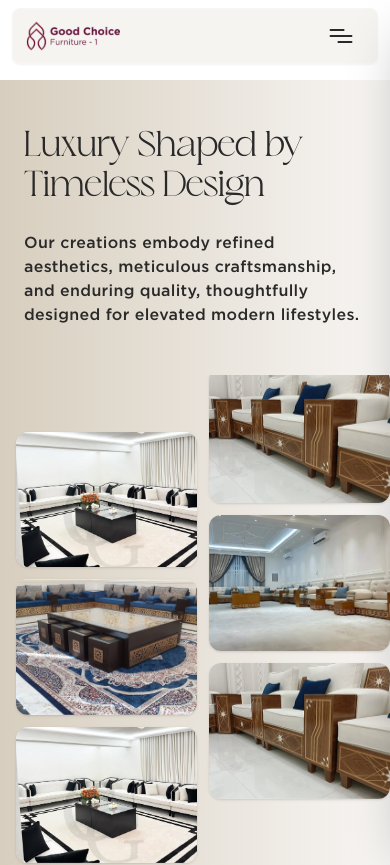
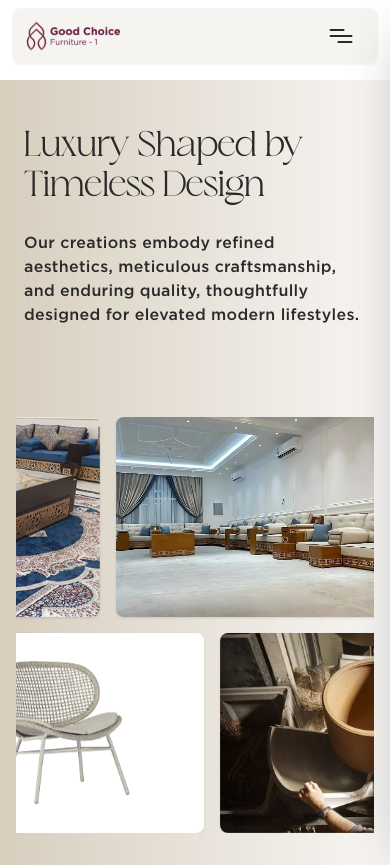
Before and after one commit to Nurit-Ltd/good-choice, a Next.js app: page /about in a window 390 px wide. Shown: the top 865 px of the page. Built offline with nearby package versions, Linux system fonts and the light colour scheme.

Commit message:
feat: add responsive hero section with infinite marquee image grids for about page

```diff
--- a/src/components/features/about/hero-about.tsx
+++ b/src/components/features/about/hero-about.tsx
@@ -1,10 +1,86 @@
+"use client";
+
 import Image from "next/image";
+
+interface MarqueeItem {
+  id: string;
+  src: string;
+  alt: string;
+}
+
+const COLUMN_1_IMAGES: MarqueeItem[] = [
+  { id: "c1-1", src: "/images/about/hero/ah-1.jpg", alt: "Luxury sofa and table interior design" },
+  { id: "c1-2", src: "/images/about/hero/ah-3.png", alt: "Elevated modern living room interior" },
+  { id: "c1-3", src: "/images/about/hero/ah-2.jpg", alt: "Lounge seating with accent lighting" },
+  { id: "c1-4", src: "/images/about/hero/ah-4.png", alt: "Handcrafted wooden armchair" },
+  { id: "c1-5", src: "/images/home/collections/collection-1.png", alt: "Bespoke collection chair" },
+  { id: "c1-6", src: "/images/home/furniture-made-process/art-furniture.webp", alt: "Art of furniture making" },
+];
+
+const COLUMN_2_IMAGES: MarqueeItem[] = [
+  { id: "c2-1", src: "/images/about/hero/ah-4.png", alt: "Handcrafted wooden armchair furniture" },
+  { id: "c2-2", src: "/images/about/hero/ah-2.jpg", alt: "Lounge seating with carpet" },
+  { id: "c2-3", src: "/images/about/hero/ah-1.jpg", alt: "Luxury sofa interior design" },
+  { id: "c2-4", src: "/images/about/hero/ah-3.png", alt: "Modern luxury living space" },
+  { id: "c2-5", src: "/images/home/collections/collection-2.png", alt: "Contemporary living room piece" },
+  { id: "c2-6", src: "/images/home/furniture-made-process/made-furniture.webp", alt: "Artisan at work" },
+];
+
+// Duplicate items for 100% seamless infinite loop
+const col1Loop = [...COLUMN_1_IMAGES, ...COLUMN_1_IMAGES];
+const col2Loop = [...COLUMN_2_IMAGES, ...COLUMN_2_IMAGES];
 
 export function HeroAbout() {
   return (
     <section className="w-full relative overflow-hidden bg-[#F8F6F4] mt-4">
+      {/* Dynamic Keyframe Animations for Infinite Marquee */}
+      <style>{`
+        @keyframes heroMarqueeUp {
+          0% { transform: translateY(0%); }
+          100% { transform: translateY(-50%); }
+        }
+
+        @keyframes heroMarqueeDown {
+          0% { transform: translateY(-50%); }
+          100% { transform: translateY(0%); }
+        }
+
+        @keyframes heroMarqueeLeft {
+          0% { transform: translateX(0%); }
+          100% { transform: translateX(-50%); }
+        }
+
+        @keyframes heroMarqueeRight {
+          0% { transform: translateX(-50%); }
+          100% { transform: translateX(0%); }
+        }
+
+        .animate-hero-up {
+          animation: heroMarqueeUp 28s linear infinite;
+        }
+
+        .animate-hero-down {
+          animation: heroMarqueeDown 28s linear infinite;
+        }
+
+        .animate-hero-left {
+          animation: heroMarqueeLeft 24s linear infinite;
+        }
+
+        .animate-hero-right {
+          animation: heroMarqueeRight 24s linear infinite;
+        }
+
+        .hero-marquee-wrapper:hover .animate-hero-up,
+        .hero-marquee-wrapper:hover .animate-hero-down,
+        .hero-marquee-wrapper:hover .animate-hero-left,
+        .hero-marquee-wrapper:hover .animate-hero-right {
+          animation-play-state: paused !important;
+        }
+      `}</style>
+
       <div
-        className="w-full grid grid-cols-1 lg:grid-cols-2 items-center min-h-150 lg:min-h-180 xl:h-200 overflow-hidden"
+        className="w-full grid grid-cols-1 lg:grid-cols-2 items-center min-h-125 lg:h-200 overflow-hidden"
         style={{
           background: "linear-gradient(270deg, rgba(215, 206, 190, 0) 0%, var(--color-secondary-200, #D7CEBE) 100%)",
         }}
@@ -17,99 +93,52 @@ export function HeroAbout() {
           >
             Luxury Shaped by Timeless Design
           </h1>
-          <p
-            className="font-body text-base sm:text-[16px] font-medium leading-[150%] tracking-[0.32px] text-grey-950 max-w-162.5"
-            style={{ color: "var(--color-grey-950, #292929)" }}
-          >
+          <p className="font-body text-base sm:text-[16px] font-medium leading-[150%] tracking-[0.32px] text-grey-950 max-w-162.5" style={{ color: "var(--color-grey-950, #292929)" }}>
             Our creations embody refined aesthetics, meticulous craftsmanship, and enduring quality, thoughtfully designed for elevated modern lifestyles.
           </p>
         </div>
 
-        {/* Right Column: Staggered Overlapping Image Grid Layout */}
-        <div className="relative w-full h-full min-h-140 lg:min-h-180 xl:h-200 overflow-hidden flex items-center justify-end p-4 sm:p-6 lg:p-8 pr-0!">
-          <div className="grid grid-cols-2 gap-3 sm:gap-4 lg:gap-5 w-full max-w-160 my-auto">
-            {/* Column 1 (Left Image Column): Bottom Overlap / Cut-off */}
-            <div className="flex flex-col gap-3 sm:gap-4 lg:gap-5 -mt-4 lg:-mt-6">
-              <div className="relative w-full aspect-4/3 rounded-xl sm:rounded-2xl overflow-hidden shadow-sm group bg-secondary-100 shrink-0">
-                <Image
-                  src="/images/about/hero/ah-1.jpg"
-                  alt="Luxury sofa and table interior design"
-                  fill
-                  priority
-                  sizes="(max-width: 768px) 50vw, 25vw"
-                  className="object-cover img-hover-scale"
-                />
+        {/* Right Column: Infinite Counter-Sliding Marquee Grid */}
+        <div className="hero-marquee-wrapper relative w-full h-125 sm:h-137.5 lg:h-full overflow-hidden flex items-center justify-center lg:justify-end p-4 lg:p-0">
+          {/* DESKTOP VIEW: Vertical Dual Column Counter-Marquee (Column 1 Up, Column 2 Down with 400px Images) */}
+          <div className="hidden lg:grid grid-cols-2 gap-5 w-full max-w-170 h-full overflow-hidden">
+            {/* Column 1: Moves UPWARDS infinitely */}
+            <div className="flex flex-col gap-5 animate-hero-up pointer-events-auto">
+              {col1Loop.map((item, idx) => (
+                <div key={`col1-${item.id}-${idx}`} className="relative w-full h-100 rounded-lg overflow-hidden shadow-sm group/img bg-secondary-100 shrink-0">
+                  <Image src={item.src} alt={item.alt} fill sizes="25vw" className="object-cover img-hover-scale" />
                 </div>
-              <div className="relative w-full aspect-4/3 rounded-xl sm:rounded-2xl overflow-hidden shadow-sm group bg-secondary-100 shrink-0">
-                <Image
-                  src="/images/about/hero/ah-3.png"
-                  alt="Elevated modern living room interior"
-                  fill
-                  priority
-                  sizes="(max-width: 768px) 50vw, 25vw"
-                  className="object-cover img-hover-scale"
-                />
+              ))}
             </div>
-              <div className="relative w-full aspect-4/3 rounded-xl sm:rounded-2xl overflow-hidden shadow-sm group bg-secondary-100 shrink-0">
-                <Image
-                  src="/images/about/hero/ah-1.jpg"
-                  alt="Luxury sofa interior design repeated bottom overlap"
-                  fill
-                  sizes="(max-width: 768px) 50vw, 25vw"
-                  className="object-cover img-hover-scale"
-                />
+
+            {/* Column 2: Moves DOWNWARDS infinitely */}
+            <div className="flex flex-col gap-5 animate-hero-down pointer-events-auto">
+              {col2Loop.map((item, idx) => (
+                <div key={`col2-${item.id}-${idx}`} className="relative w-full h-100 rounded-lg lg:rounded-r-none overflow-hidden shadow-sm group/img bg-secondary-100 shrink-0">
+                  <Image src={item.src} alt={item.alt} fill sizes="25vw" className="object-cover img-hover-scale" />
                 </div>
-              <div className="hidden sm:block relative w-full aspect-4/3 rounded-xl sm:rounded-2xl overflow-hidden shadow-sm group bg-secondary-100 shrink-0">
-                <Image
-                  src="/images/about/hero/ah-3.png"
-                  alt="Elevated modern living room interior repeated bottom overlap"
-                  fill
-                  sizes="(max-width: 768px) 50vw, 25vw"
-                  className="object-cover img-hover-scale"
-                />
+              ))}
             </div>
           </div>
 
-            {/* Column 2 (Right Image Column): Top Overlap / Cut-off (Shifted Upwards for Zig-Zag) */}
-            <div className="flex flex-col gap-3 sm:gap-4 lg:gap-5 -mt-20 sm:-mt-32 md:-mt-40 lg:-mt-44 xl:-mt-48">
-              <div className="relative w-full aspect-4/3 rounded-xl sm:rounded-2xl overflow-hidden shadow-sm group bg-secondary-100 shrink-0">
-                <Image
-                  src="/images/about/hero/ah-4.png"
-                  alt="Handcrafted wooden armchair furniture peeking top overlap"
-                  fill
-                  priority
-                  sizes="(max-width: 768px) 50vw, 25vw"
-                  className="object-cover img-hover-scale"
-                />
+          {/* MOBILE VIEW: Horizontal Dual Row Counter-Marquee (Row 1 Left, Row 2 Right) */}
+          <div className="flex lg:hidden flex-col gap-4 w-full overflow-hidden">
+            {/* Row 1: Moves LEFTWARDS infinitely */}
+            <div className="flex flex-row gap-4 animate-hero-left w-max">
+              {col1Loop.map((item, idx) => (
+                <div key={`mob-r1-${item.id}-${idx}`} className="relative w-70 sm:w-85 h-50 sm:h-60 rounded-lg overflow-hidden shadow-sm bg-secondary-100 shrink-0">
+                  <Image src={item.src} alt={item.alt} fill sizes="340px" className="object-cover img-hover-scale" />
                 </div>
-              <div className="relative w-full aspect-4/3 rounded-xl sm:rounded-2xl overflow-hidden shadow-sm group bg-secondary-100 shrink-0">
-                <Image
-                  src="/images/about/hero/ah-2.jpg"
-                  alt="Lounge seating with carpet and accent lighting"
-                  fill
-                  priority
-                  sizes="(max-width: 768px) 50vw, 25vw"
-                  className="object-cover img-hover-scale"
-                />
+              ))}
             </div>
-              <div className="relative w-full aspect-4/3 rounded-xl sm:rounded-2xl overflow-hidden shadow-sm group bg-secondary-100 shrink-0">
-                <Image
-                  src="/images/about/hero/ah-4.png"
-                  alt="Handcrafted wooden armchair furniture set"
-                  fill
-                  sizes="(max-width: 768px) 50vw, 25vw"
-                  className="object-cover img-hover-scale"
-                />
+
+            {/* Row 2: Moves RIGHTWARDS infinitely */}
+            <div className="flex flex-row gap-4 animate-hero-right w-max">
+              {col2Loop.map((item, idx) => (
+                <div key={`mob-r2-${item.id}-${idx}`} className="relative w-70 sm:w-85 h-50 sm:h-60 rounded-lg overflow-hidden shadow-sm bg-secondary-100 shrink-0">
+                  <Image src={item.src} alt={item.alt} fill sizes="340px" className="object-cover img-hover-scale" />
                 </div>
-              <div className="hidden sm:block relative w-full aspect-4/3 rounded-xl sm:rounded-2xl overflow-hidden shadow-sm group bg-secondary-100 shrink-0">
-                <Image
-                  src="/images/about/hero/ah-2.jpg"
-                  alt="Lounge seating repeated bottom overlap"
-                  fill
-                  sizes="(max-width: 768px) 50vw, 25vw"
-                  className="object-cover img-hover-scale"
-                />
-              </div>
+              ))}
             </div>
           </div>
         </div>
```
Lines whose indentation alone changed are shown as unchanged.
